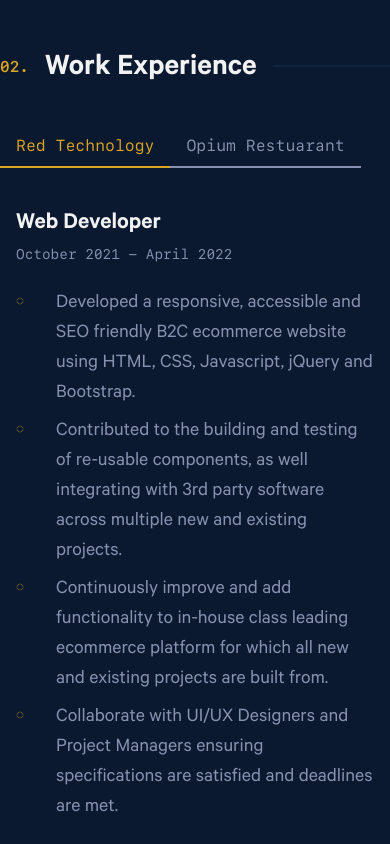
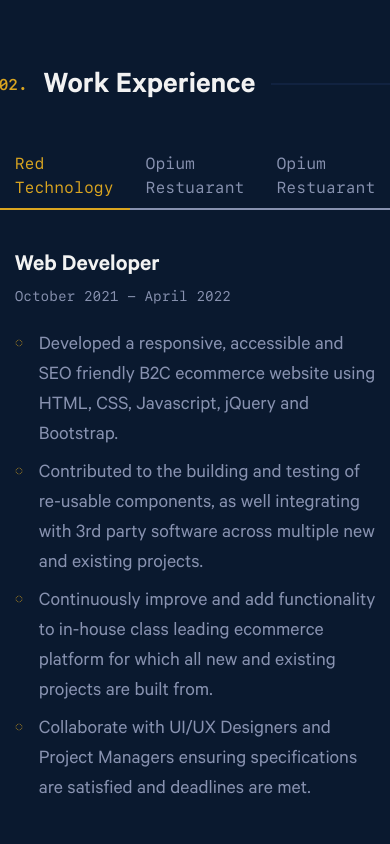
Before and after one commit to nhui98/portfoliov2, a Next.js app: page / in a window 390 px wide. Shown: the part 1740-2584 px from the top of the page. Built offline with nearby package versions, Linux system fonts and the light colour scheme.

Commit message:
experience section responsive styling

```diff
--- a/components/Experience/Experience.module.scss
+++ b/components/Experience/Experience.module.scss
@@ -14,6 +14,8 @@
     .companies {
       display: flex;
       flex-direction: column;
+      width: 100%;
+      overflow-x: auto;
     }
 
     .role {
@@ -109,4 +111,12 @@
       border-left: none;
     }
   }
+
+  .item {
+    .responsibilities {
+      .responsibility {
+        column-gap: 1rem;
+      }
+    }
+  }
 }
--- a/components/Experience/Experience.tsx
+++ b/components/Experience/Experience.tsx
@@ -21,6 +21,16 @@ export const data = {
     },
     {
       id: 2,
+      company: "Opium Restuarant",
+      position: "Bartender",
+      date: "June 2020 - September 2021",
+      responsibilities: [
+        "Deliver constistent high quality customer service during peak hours contributing to positive customer feedback and reviews.",
+        "Mentor and train new bar staff.",
+      ],
+    },
+    {
+      id: 3,
       company: "Opium Restuarant",
       position: "Bartender",
       date: "June 2020 - September 2021",
```
